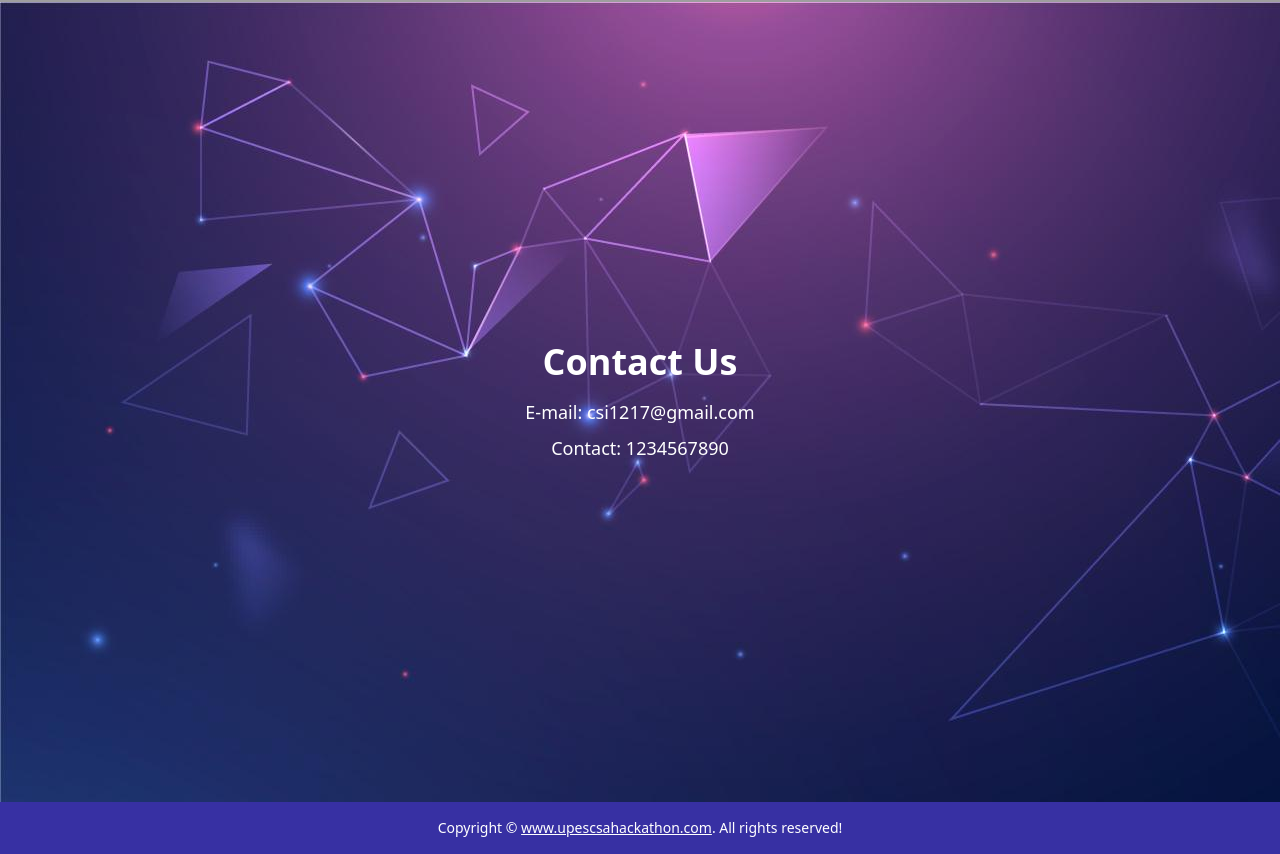
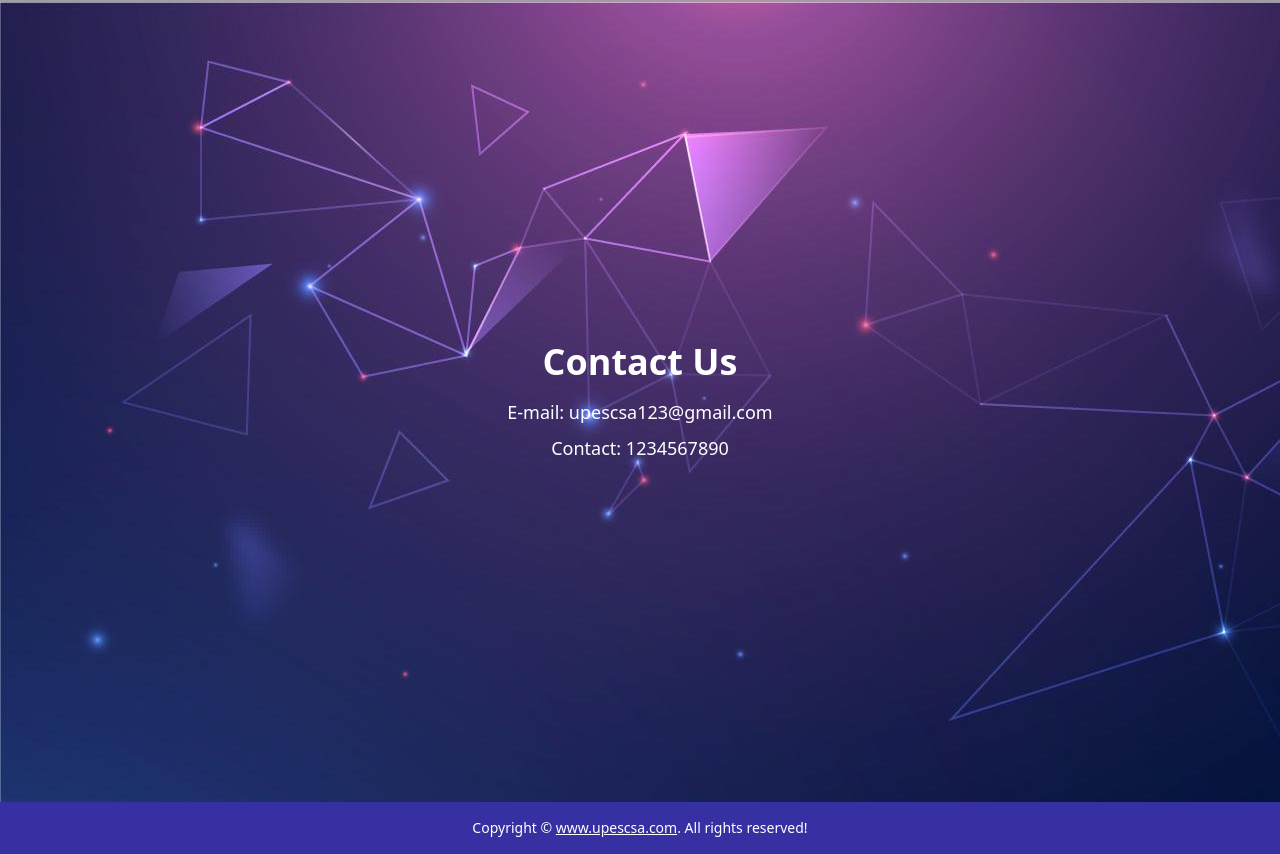
Before and after one commit to rahultiwari999/mywebsite, a React (Vite) app: page / in a window 1280 px wide. Shown: the part 3446-4300 px from the top of the page. Built offline with nearby package versions, Linux system fonts and the light colour scheme; grey boxes are pictures that could not be loaded.

Commit message:
Updated email and contact info

```diff
--- a/src/App.jsx
+++ b/src/App.jsx
@@ -154,14 +154,14 @@ function App() {
       <section id="contact" className="min-h-screen flex items-center justify-center bg-gray-200 px-4 py-10"style={{ backgroundImage: 'url(/contact.jpg' }}>
         <div className="max-w-3xl text-center">
           <h2 className="text-4xl font-bold text-white mb-4">Contact Us</h2>
-          <p className="text-white text-lg mb-2">E-mail: <a href="mailto:upescsa123@gmail.com" className="text-white">csi1217@gmail.com</a></p>
+          <p className="text-white text-lg mb-2">E-mail: <a href="mailto:upescsa123@gmail.com" className="text-white">upescsa123@gmail.com</a></p>
           <p className="text-white text-lg">Contact: 1234567890</p>
         </div>
       </section>
 
       {/* Footer */}
       <footer className="bg-indigo-800 text-white py-4 text-center text-sm">
-        Copyright © <a href="https://www.upescsa.com" className="underline">www.upescsahackathon.com</a>. All rights reserved!
+        Copyright © <a href="https://www.upescsa.com" className="underline">www.upescsa.com</a>. All rights reserved!
       </footer>
     </div>
   );
```
